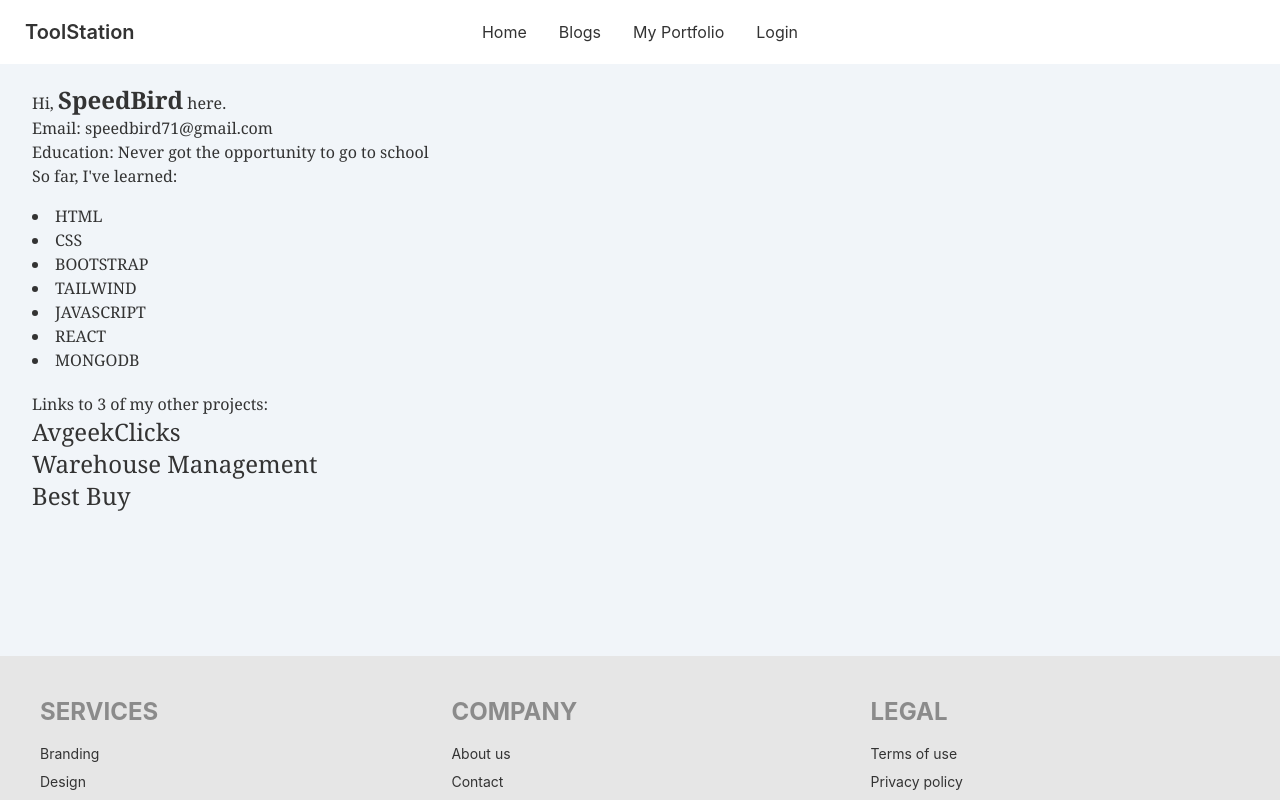
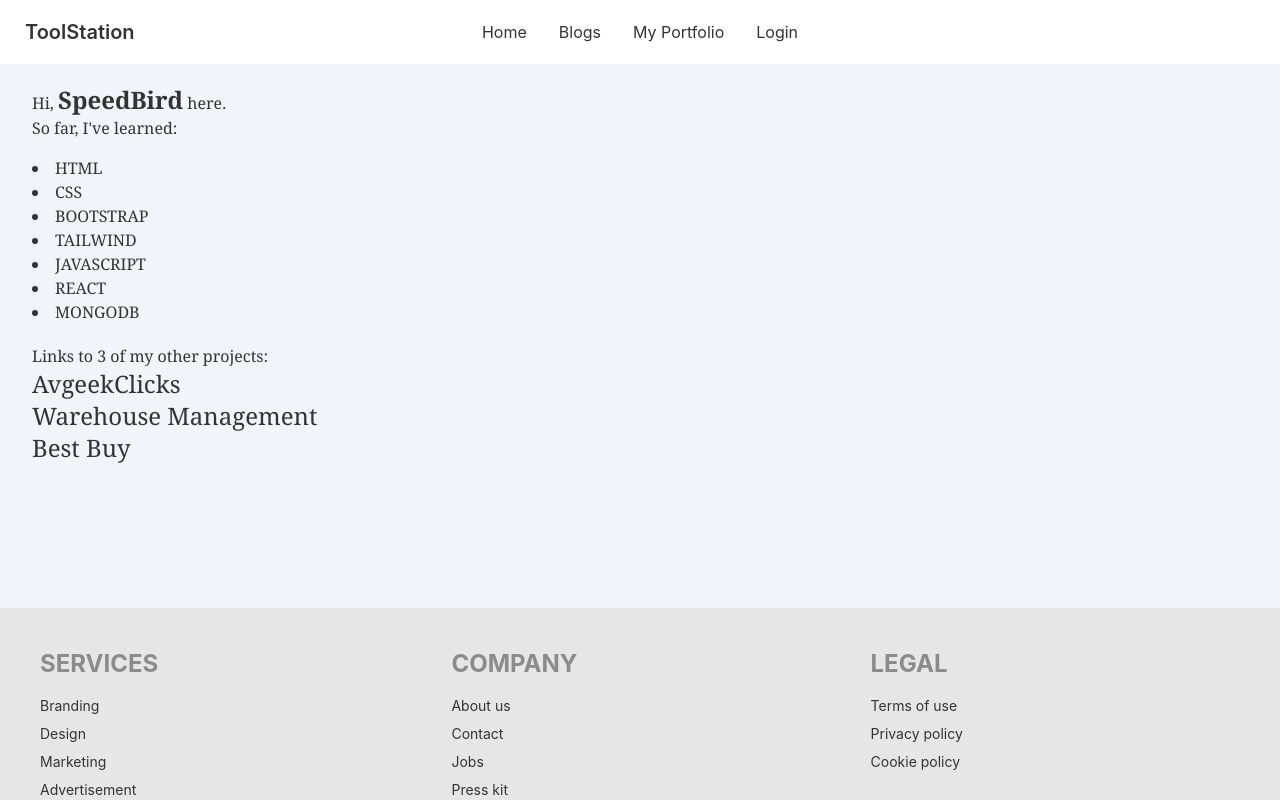
Before and after one commit to SpeedBird789/Toolstation-client-A12, a React (Create React App) app: page /myportfolio in a window 1280 px wide. Shown: the top 800 px of the page. Built offline with nearby package versions, Linux system fonts and the light colour scheme; no server answers.

Commit message:
refinements

```diff
--- a/src/Pages/Home/Banner.js
+++ b/src/Pages/Home/Banner.js
@@ -7,7 +7,7 @@ const Banner = () => {
       <div className="hero-content text-center text-neutral-content">
         <div className="max-w-md">
           <h1 className="mb-5 text-6xl font-bold text-red-200">ToolStation <br /> <small className='text-xl text-white'>The largest Manufacturer Company of tools</small> </h1>
-          <p className="mb-5 text-white">Your go-to place for all sorts of tools and parts. We have been serving our customers for over 20+ years now and one thing that has always stayed constant over the years is our SERVICE. Welcome to your own place of comfort!</p>
+          <p className="mb-5 text-white">Your go-to place for all sorts of tools and parts. We have been serving our customers for over 20+ years now and one thing that has always stayed constant over the years is our SERVICE. Welcome to your own place of comfort.</p>
           <button className="btn btn-primary">Explore </button>
         </div>
       </div>
--- a/src/Pages/MyPortfolio/MyPortfolio.js
+++ b/src/Pages/MyPortfolio/MyPortfolio.js
@@ -6,10 +6,6 @@ const MyPortfolio = () => {
         <div className='bg-slate-100 pt-5 pb-36'>
            <div className='ml-8 font-serif'>
            Hi, <span className='text-2xl font-bold'>SpeedBird</span> here.
-           <br />
-           Email: speedbird71@gmail.com
-           <br />
-           Education: Never got the opportunity to go to school
            <br />
            So far, I've learned:
            <li className='mt-4'>HTML</li>
```
Also changed, not shown: firebase.json, 1 other file (tests, documents, lock files or other folders).
